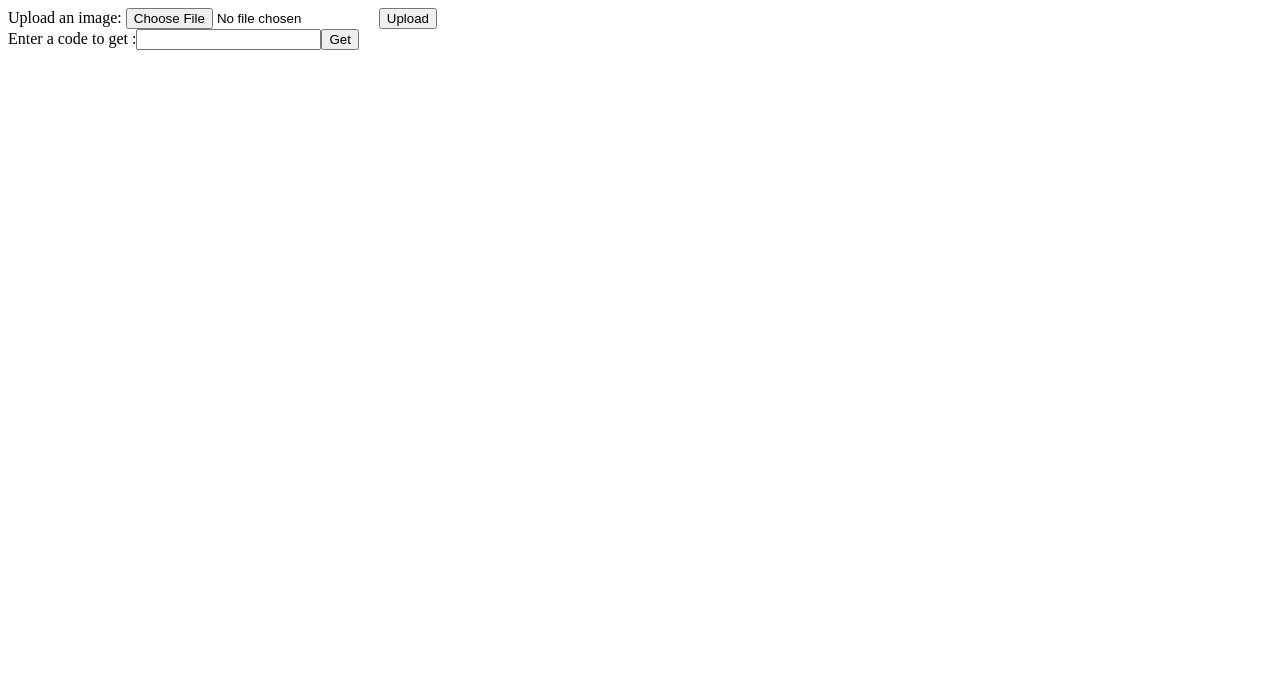
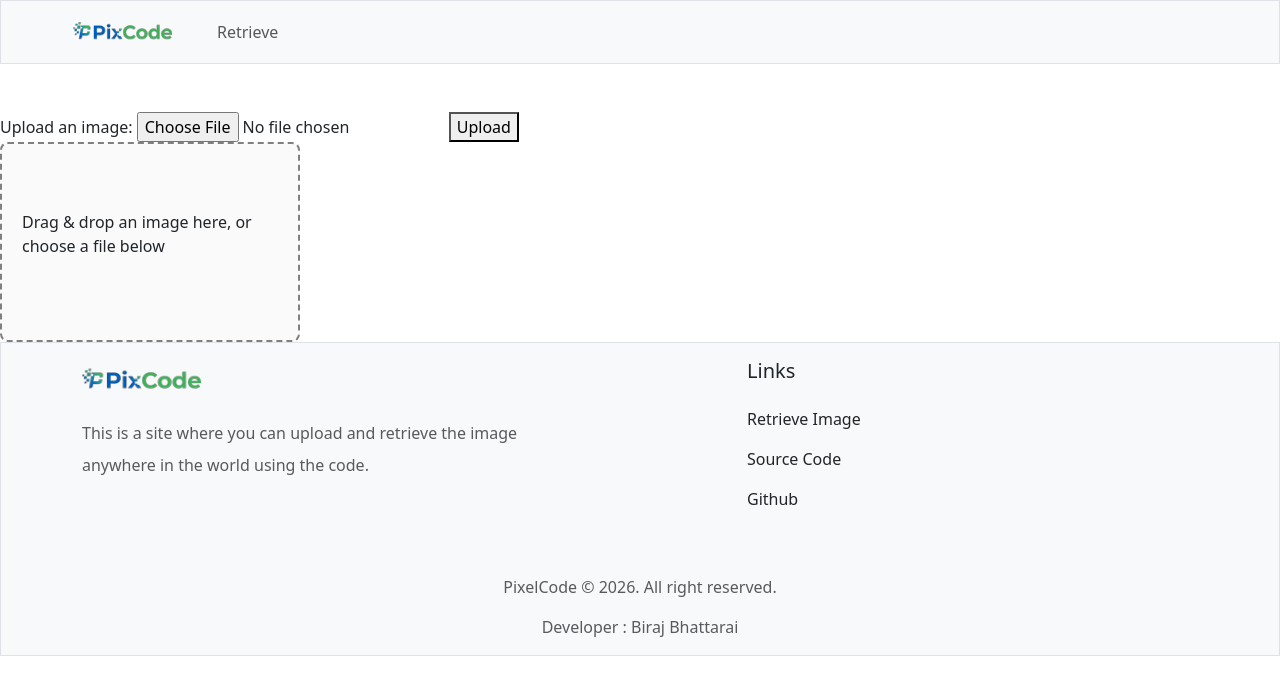
Before and after one commit to BhattaraiBiraj/PixCode, a React (Vite) app in the folder frontend/: page / in a window 1280 px wide. Shown: the top 694 px of the page. Built offline with nearby package versions, Linux system fonts and the light colour scheme.

Commit message:
initial structure

```diff
--- a/frontend/index.html
+++ b/frontend/index.html
@@ -4,10 +4,12 @@
     <meta charset="UTF-8" />
     <link rel="icon" type="image/svg+xml" href="/favicon.svg" />
     <meta name="viewport" content="width=device-width, initial-scale=1.0" />
+    <link href="https://cdn.jsdelivr.net/npm/bootstrap@5.3.8/dist/css/bootstrap.min.css" rel="stylesheet" integrity="sha384-sRIl4kxILFvY47J16cr9ZwB07vP4J8+LH7qKQnuqkuIAvNWLzeN8tE5YBujZqJLB" crossorigin="anonymous">
     <title>PixCode</title>
   </head>
   <body>
     <div id="root"></div>
     <script type="module" src="/src/main.jsx"></script>
+    <script src="https://cdn.jsdelivr.net/npm/bootstrap@5.3.8/dist/js/bootstrap.bundle.min.js" integrity="sha384-FKyoEForCGlyvwx9Hj09JcYn3nv7wiPVlz7YYwJrWVcXK/BmnVDxM+D2scQbITxI" crossorigin="anonymous"></script>
   </body>
 </html>
--- a/frontend/package.json
+++ b/frontend/package.json
@@ -12,7 +12,8 @@
   "dependencies": {
     "axios": "^1.20.0",
     "react": "^19.2.8",
-    "react-dom": "^19.2.8"
+    "react-dom": "^19.2.8",
+    "react-router-dom": "^7.18.3"
   },
   "devDependencies": {
     "@eslint/js": "^10.0.1",
--- a/frontend/src/App.jsx
+++ b/frontend/src/App.jsx
@@ -1,13 +1,20 @@
 import { useState } from 'react'
+import { Routes, Route, Link } from 'react-router-dom';
 import Form from './Form'
 import Retrieve from './Retrieve'
+import Navbar from './Navbar';
+import Footer from './Footer'
 
 function App() {
 
   return (
     <>
-    <Form />
-    <Retrieve />
+    <Navbar />
+    <Routes>
+        <Route path="/" element={<Form />} />
+        <Route path="/retrieve" element={<Retrieve />} />
+    </Routes>
+    <Footer />
     </>
   )
 }
--- /dev/null
+++ b/frontend/src/Footer.jsx
@@ -0,0 +1,33 @@
+import { Link } from "react-router-dom";
+
+export default function Footer() {
+    return (
+        <>
+            <div className="border bg-light">
+                <div className="container">
+                    <div className="row mt-3">
+                        <div className="col-5">
+                            <img src="pixcode-logo.svg" style={{width:"120px"}} className="mb-3"></img>
+                            <p className="lh-lg text-muted">This is a site where you can upload and retrieve the image anywhere in the world using the code.</p>
+                        </div>
+                        <div className="col-2"></div>
+                        <div className="col-5">
+                            <h5 className="mb-4">Links</h5>
+
+                                <p><Link to="/retrieve" className="text-decoration-none text-reset">Retrieve Image</Link></p>
+                                <p><a href="https://github.com/bhattaraibiraj/pixcode" className="text-decoration-none text-reset" target="_blank">Source Code</a></p>
+                                <p><a href="https://github.com/bhattaraibiraj" className="text-decoration-none text-reset" target="_blank">Github</a></p>
+
+                        </div>
+                    </div>
+                    <div className="row text-center mt-5">
+                        <p className="text-muted">PixelCode &copy; 2026. All right reserved.</p>
+                        <p className="text-muted">Developer : Biraj Bhattarai</p>
+                    </div>
+                </div>
+            </div>
+
+
+        </>
+    )
+}
--- a/frontend/src/Form.jsx
+++ b/frontend/src/Form.jsx
@@ -5,10 +5,36 @@ import axios from 'axios';
 export default function Form (){
    const [selectedFile, setSelectedFile] = useState(null)
    const [imgCode, setImgCode] = useState("")
+   const [previewUrl, setPreviewUrl] = useState(null)
+   const [isDragging, setIsDragging] = useState(false);
+
+   const handleFile = (file) => {
+    if (!file) return;
+    setSelectedFile(file);
+    setPreviewUrl(URL.createObjectURL(file));
+  };
+
    const handleFileChange = (e) =>{
-    setSelectedFile(e.target.files[0])
+    handleFile(e.target.files[0])
    }
 
+   //this is for drag and drop
+   const handleDragOver = (e) => {
+    e.preventDefault();
+    setIsDragging(true);
+  };
+
+  const handleDragLeave = () => {
+    setIsDragging(false);
+  };
+
+  const handleDrop = (e) => {
+    e.preventDefault();
+    setIsDragging(false);
+    const file = e.dataTransfer.files[0];
+    handleFile(file);
+  };
+//for submitt
    const handleSubmit = async(e) =>{
     e.preventDefault();
 
@@ -30,6 +56,34 @@ export default function Form (){
             <form onSubmit={handleSubmit}>
         Upload an image: <input type="file" onChange={handleFileChange} />
         <button type="submit">Upload</button>
+        <div
+                onDragOver={handleDragOver}
+                onDragLeave={handleDragLeave}
+          onDrop={handleDrop}
+          style={{
+            border: isDragging ? '2px dashed blue' : '2px dashed gray',
+            borderRadius: '8px',
+            padding: '20px',
+            width: '300px',
+            height: '200px',
+            display: 'flex',
+            flexDirection: 'column',
+            alignItems: 'center',
+            justifyContent: 'center',
+            backgroundColor: isDragging ? '#eef' : '#fafafa',
+            cursor: 'pointer',
+          }}
+            >
+                {previewUrl ? (
+            <img
+              src={previewUrl}
+              alt="preview"
+              style={{ maxWidth: '100%', maxHeight: '100%', objectFit: 'contain' }}
+            />
+          ) : (
+            <p>Drag & drop an image here, or choose a file below</p>
+          )}
+            </div>
       </form>
       {imgCode && <p>Your code: {imgCode}</p>}
     </div>
--- /dev/null
+++ b/frontend/src/Navbar.jsx
@@ -0,0 +1,23 @@
+import { Link } from "react-router-dom";
+
+export default function Navbar () {
+    return (
+        <>
+            <nav class="navbar navbar-expand-lg bg-body-tertiary border mb-5">
+  <div class="container-fluid">
+    <Link class="navbar-brand" to="/" ><img src="pixcode-logo.svg" style={{width:"100px", marginLeft:"60px", marginRight:"20px"}}></img></Link>
+    <button class="navbar-toggler" type="button" data-bs-toggle="collapse" data-bs-target="#navbarNav" aria-controls="navbarNav" aria-expanded="false" aria-label="Toggle navigation">
+      <span class="navbar-toggler-icon"></span>
+    </button>
+    <div class="collapse navbar-collapse" id="navbarNav">
+      <ul class="navbar-nav">
+        <li class="nav-item">
+          <Link class="nav-link" to="/retrieve"><span>Retrieve</span></Link>
+        </li>
+      </ul>
+    </div>
+  </div>
+</nav>
+        </>
+    )
+}
--- a/frontend/src/main.jsx
+++ b/frontend/src/main.jsx
@@ -1,9 +1,12 @@
 import { StrictMode } from 'react'
 import { createRoot } from 'react-dom/client'
 import App from './App.jsx'
+import {BrowserRouter} from 'react-router-dom'
 
 createRoot(document.getElementById('root')).render(
   <StrictMode>
-    <App />
+    <BrowserRouter>
+      <App />
+    </BrowserRouter>
   </StrictMode>,
 )
```
Also changed, not shown: frontend/public/pixcode-logo.svg (added), 1 other file (tests, documents, lock files or other folders).
